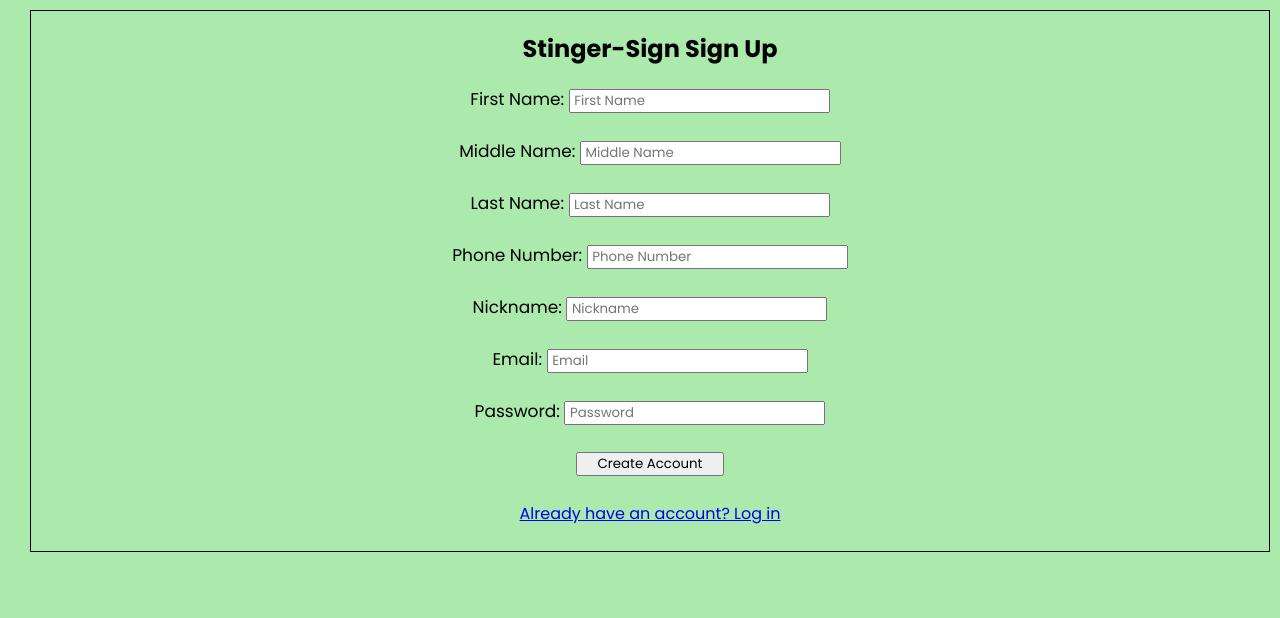
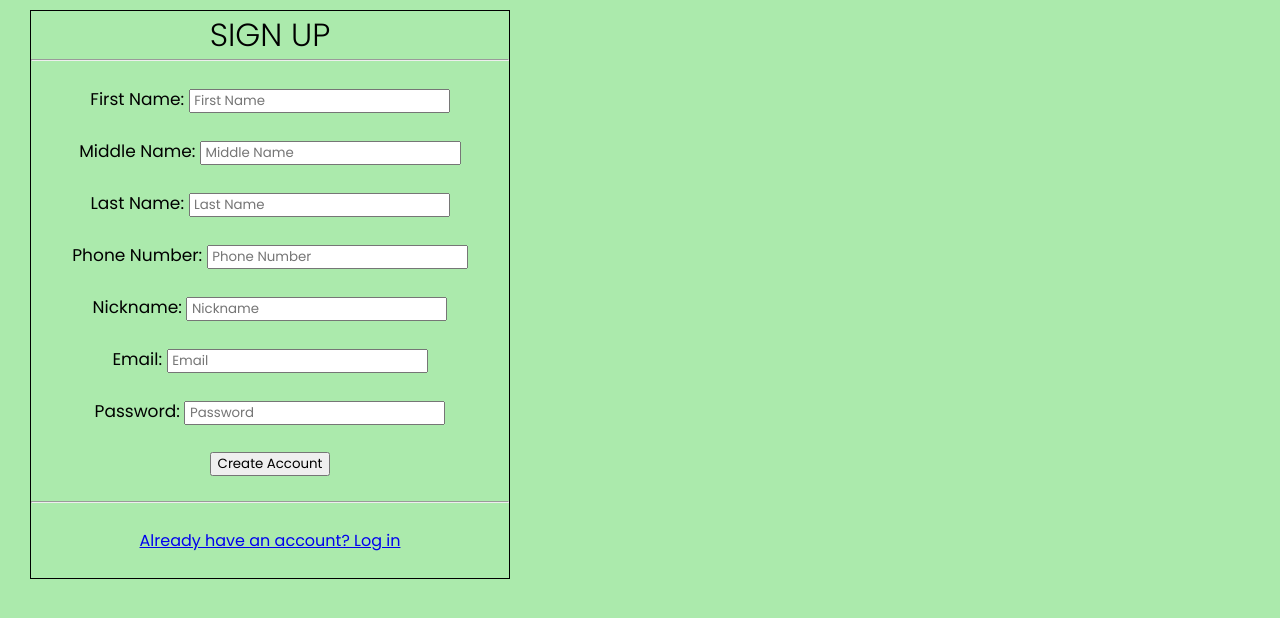
Before and after one commit to jamesolesen911/179-StingerSign, a React (Create React App) app in the folder stingersign/: page /signup in a window 1280 px wide. Shown: the top 618 px of the page. Built offline with nearby package versions, Linux system fonts and the light colour scheme.

Commit message:
login/sign up pages have a smaller container

```diff
--- a/stingersign/src/components/Login.js
+++ b/stingersign/src/components/Login.js
@@ -60,7 +60,7 @@ export default function Login() {
   };
 
   return (
-    <div style={{class: "container", display: "flex", flexDirection:"column", justifyContent: "space-between", padding: "10px" }}>
+    <div style={{class: "container", display: "flex", flexDirection:"column", justifyContent: "space-between", padding: "10px", width:"500px", height:"500px"}}>
     <div style={{alignSelf: "flex-start", borderWidth: "1px", borderStyle:"solid", width: "100%"}}>
     <div style={{alignSelf: "flex-start", width: "100%"}}>
     <main style={{ padding: "1rem 0" }}>
@@ -91,7 +91,7 @@ export default function Login() {
             <p>{formError}</p>
             <p>{loginSuccess}</p>
             <br></br>
-            <button style={{ width: "7%"}} type="submit"> Log In </button>
+            <button style={{ width: "13%"}} type="submit"> Log In </button>
           </>
         )}
       </form>
--- a/stingersign/src/components/Signup.js
+++ b/stingersign/src/components/Signup.js
@@ -41,11 +41,11 @@ export default function Signup() {
   };
 
   return (
-    <div style={{class: "container", display: "flex", flexDirection:"column", justifyContent: "space-between", padding: "10px" }}>
+    <div style={{class: "container", display: "flex", flexDirection:"column", justifyContent: "space-between", padding: "10px", width:"500px", height:"500px" }}>
     <div style={{alignSelf: "flex-start", borderWidth: "1px", borderStyle:"solid", width: "100%"}}>
     <div style={{alignSelf: "flex-start", width: "100%"}}>
     <div>
-      <h2> Stinger-Sign Sign Up </h2>
+      <h1> SIGN UP </h1><hr></hr><br></br>
       <form onSubmit={handleSubmit}>
         <label>First Name: </label>
         <input type="text" placeholder=" First Name" name="firstName" onChange={handleChange}/>
@@ -68,9 +68,9 @@ export default function Signup() {
         <label>Password: </label>
         <input type="password" placeholder=" Password" name="password" onChange={handleChange}/>
         <br /><br></br>
-        <button style={{ width: "12%"}} type="submit"> Create Account </button>
+        <button style={{ width: "25%"}} type="submit"> Create Account </button>
       </form>
-
+      <br></br><hr></hr>
       <Link to="/">
         <p> Already have an account? Log in</p>
       </Link>
--- a/stingersign/src/styles/style.css
+++ b/stingersign/src/styles/style.css
@@ -4,7 +4,7 @@
   margin: 0;
   padding: 0;
   box-sizing: border-box;
-  font-family: 'Poppins', sans-serif;
+  font-family: 'Poppins';
 }
 
 body
@@ -26,10 +26,15 @@ body
         border-radius: 15px ;
 }
 
+h1{
+    font-weight:100;
+}
+
 h2{
     text-align: center;
     color: #000000;
     padding: 20px;
+    font-weight:100;
 }
 
 h3{
```
